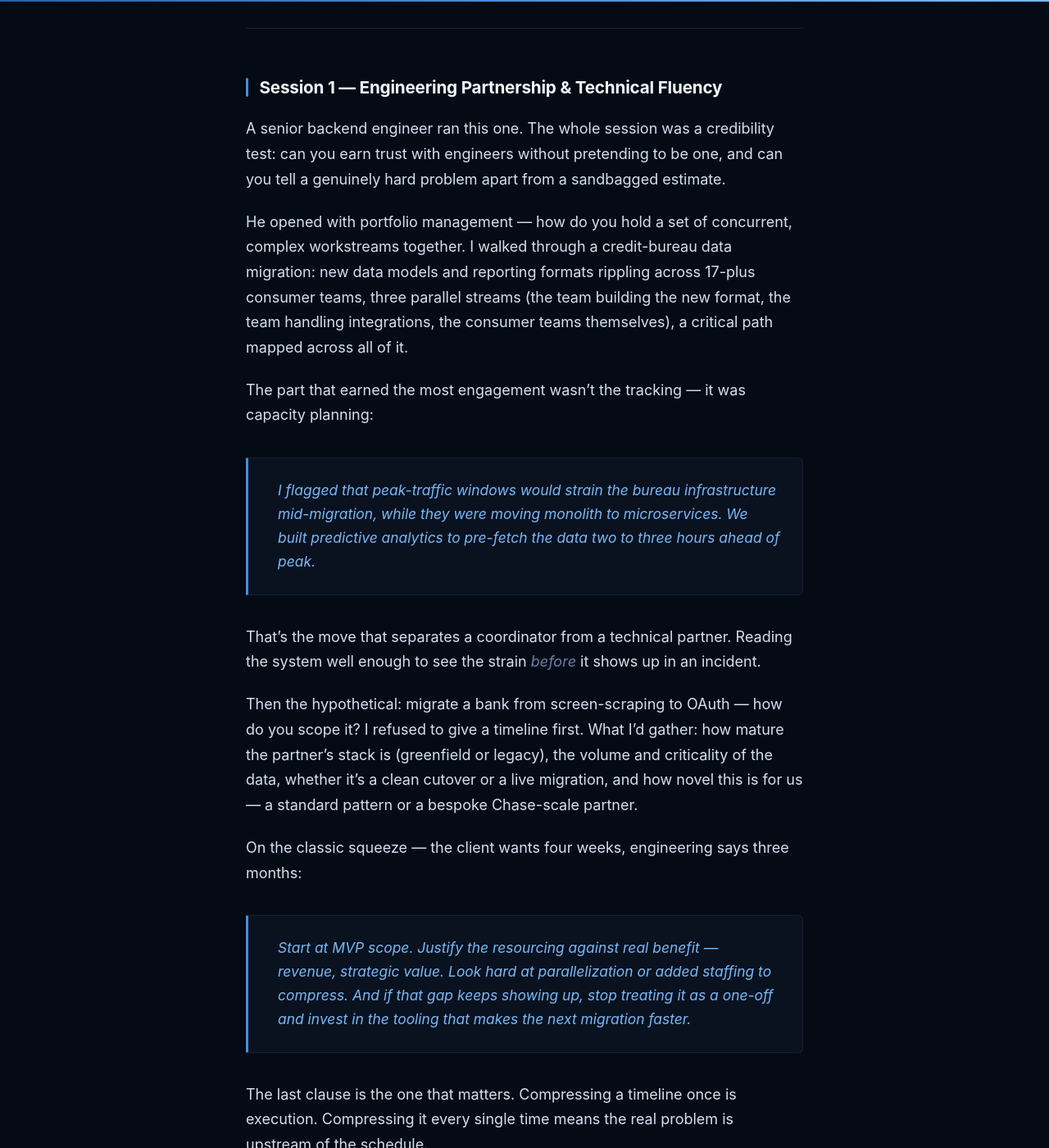
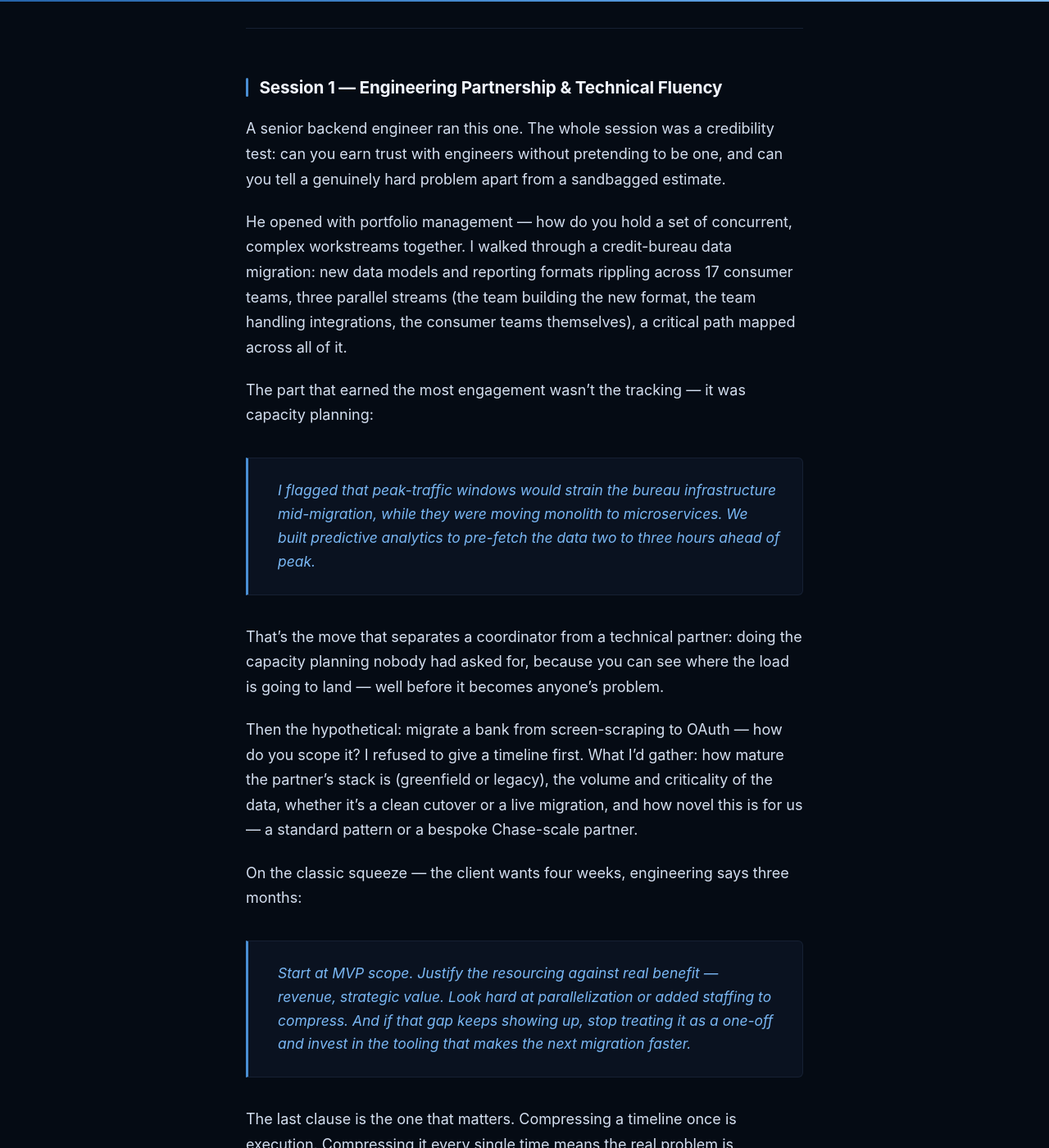
Before and after one commit to adrianhills/adrianhills.github.io, a Jekyll site: the page built from _posts/2026-06-16-plaid-final-panel.md, in a window 1280 px wide and 1400 px high, scrolled down 1654 px. Shown: the whole window at 82% size. Built offline with Jekyll 4.4.1, drawn with Linux system fonts in a browser that asks for light colours; some of the changed text lies outside the part shown.

Commit message:
Correct Plaid panel post against full transcripts
Verified all three panel sessions against the full interview transcripts
(not just summaries). Fixed fidelity details: 17 consumer teams (not
17+), one day (not one afternoon), and reframed the capacity-planning
note to match what was actually said (proactive planning, not incident
prevention).

Co-Authored-By: Claude Opus 4.8 <noreply@anthropic.com>
Claude-Session: https://claude.ai/code/session_01EuhD8HisC5xydn4uUZLGCz

```diff
--- a/_posts/2026-06-16-plaid-final-panel.md
+++ b/_posts/2026-06-16-plaid-final-panel.md
@@ -30,13 +30,13 @@ I sat with a senior engineer, a business-operations lead, and a product manager.
 
 A senior backend engineer ran this one. The whole session was a credibility test: can you earn trust with engineers without pretending to be one, and can you tell a genuinely hard problem apart from a sandbagged estimate.
 
-He opened with portfolio management — how do you hold a set of concurrent, complex workstreams together. I walked through a credit-bureau data migration: new data models and reporting formats rippling across 17-plus consumer teams, three parallel streams (the team building the new format, the team handling integrations, the consumer teams themselves), a critical path mapped across all of it.
+He opened with portfolio management — how do you hold a set of concurrent, complex workstreams together. I walked through a credit-bureau data migration: new data models and reporting formats rippling across 17 consumer teams, three parallel streams (the team building the new format, the team handling integrations, the consumer teams themselves), a critical path mapped across all of it.
 
 The part that earned the most engagement wasn't the tracking — it was capacity planning:
 
 > I flagged that peak-traffic windows would strain the bureau infrastructure mid-migration, while they were moving monolith to microservices. We built predictive analytics to pre-fetch the data two to three hours ahead of peak.
 
-That's the move that separates a coordinator from a technical partner. Reading the system well enough to see the strain *before* it shows up in an incident.
+That's the move that separates a coordinator from a technical partner: doing the capacity planning nobody had asked for, because you can see where the load is going to land — well before it becomes anyone's problem.
 
 Then the hypothetical: migrate a bank from screen-scraping to OAuth — how do you scope it? I refused to give a timeline first. What I'd gather: how mature the partner's stack is (greenfield or legacy), the volume and criticality of the data, whether it's a clean cutover or a live migration, and how novel this is for us — a standard pattern or a bespoke Chase-scale partner.
 
```
Also changed, not shown: other parts of _posts/2026-06-16-plaid-final-panel.md (+2 -2 lines).
